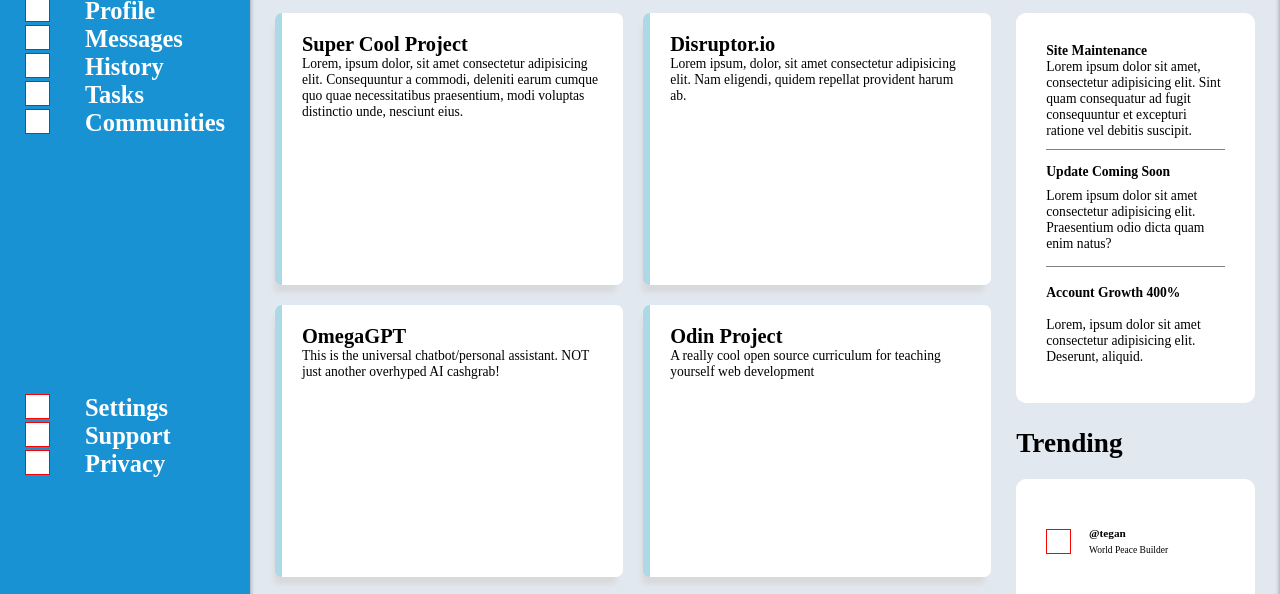
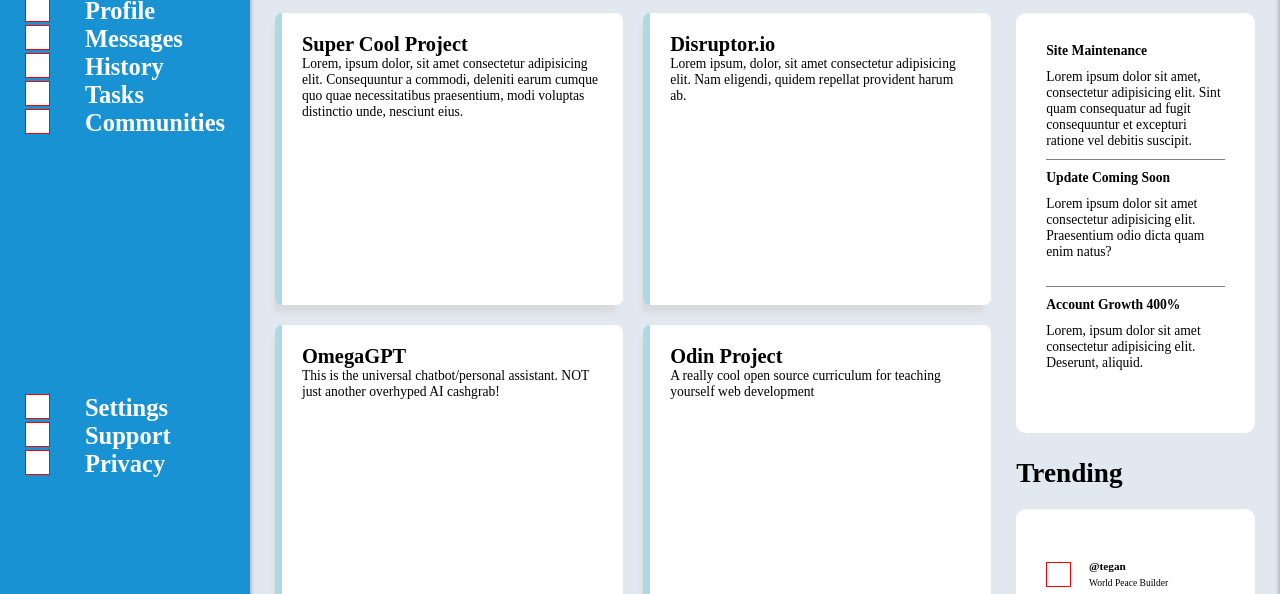
Before and after one commit to Signatune/admin-dashboard, a plain HTML site: page dashboard.html in a window 1280 px wide. Shown: the part 176-770 px from the top of the page. Drawn offline with Linux system fonts and the light colour scheme.

Commit message:
tweak main section layouts

```diff
--- a/styles.css
+++ b/styles.css
@@ -148,7 +148,9 @@ main > .announcements {
 
 ul.latest > li {
   display: grid;
-  align-items: center;
+  align-items: start;
+  grid-template-rows: auto 1fr;
+  gap: 10px;
 }
 
 ul.latest > li.line {
```
